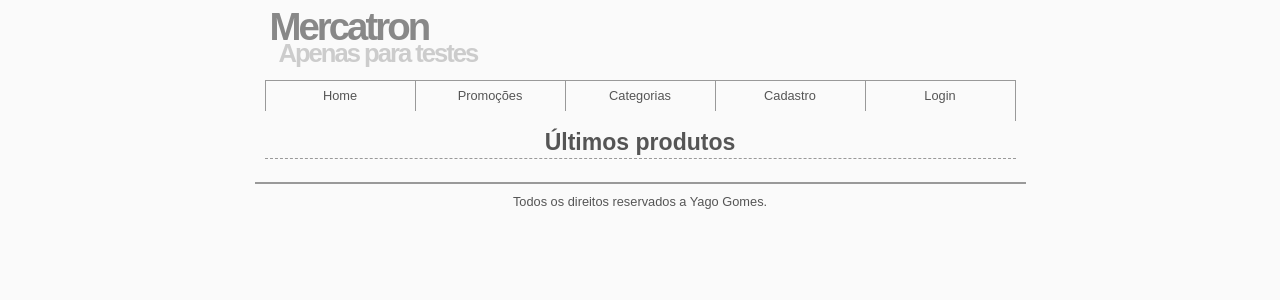
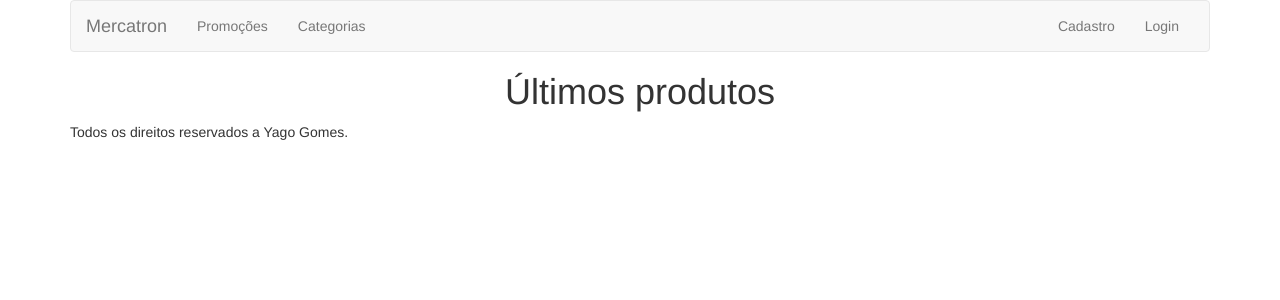
Before and after one commit to Yagamii/mvcloja, a PHP site: page / in a window 1280 px wide. Shown: the top 300 px of the page. Run offline with PHP 8.4, Linux system fonts and the light colour scheme; data that the repository does not hold is empty; some libraries are stand-ins or nearby versions.

Commit message:
Feito navbar

```diff
--- a/src/template/Layouts/layout.php
+++ b/src/template/Layouts/layout.php
@@ -2,44 +2,72 @@
 <html xmlns="http://www.w3.org/1999/xhtml">
 <head>
 <meta http-equiv="Content-Type" content="text/html; charset=utf-8" />
+<meta http-equiv="X-UA-Compatible" content="IE=edge">
+<meta name="viewport" content="width=device-width, initial-scale=1">
 	<title><?php
 				//Utiliza o a pagina do Fuseaction para alterar o titulo da pagina no navegador
 				echo ucfirst(Fuseaction);
 			?>
     </title>
-	<link rel="stylesheet" href="src/template/Layouts/style.css" type="text/css" media="screen" />
+	<link href="src/template/Layouts/css/bootstrap.css" rel="stylesheet">
+	<!--<link rel="stylesheet" href="src/template/Layouts/style.css" type="text/css" media="screen" />-->
 	<script language="javascript" type="text/javascript" src="src/template/Layouts/functions.js" ></script>
+	<!--[if lt IE 9]>
+	 <script src="https://oss.maxcdn.com/html5shiv/3.7.2/html5shiv.min.js"></script>
+	 <script src="https://oss.maxcdn.com/respond/1.4.2/respond.min.js"></script>
+ <![endif]-->
 </head>
+<body class="container">
+	<!-- Definições inciais do cabeçalho e aparencia do botão para mobile -->
+	<nav class="navbar navbar-default">
+		<div class="container-fluid">
+			<div class="navbar-header">
+				<button type="button" class="navbar-toggle collapsed" data-toggle="collapse" data-target="#navbar-main" aria-expanded="false">
+					<span class="sr-only">Abrir menu</span>
+					<span class="icon-bar"></span>
+					<span class="icon-bar"></span>
+					<span class="icon-bar"></span>
+				</button>
+				<a class="navbar-brand" href="index.php">Mercatron</a>
+			</div>
 
-<body>
-	<div id="header">
-		<h1>Mercatron</h1>
-		<h2>Apenas para testes</h2>
-	</div>
-	<div id="navigation">
-		<ul>
-			<li><a href="index.php">Home</a></li>
-			<li><a href="index.php?page=promocoes">Promoções</a></li>
+			<!-- Itens do cabeçalho -->
+
+		<div class="collapse navbar-collapse" id="navbar-main">
+			<ul class="nav navbar-nav">
+				<li><a href="index.php?page=promocoes">Promoções<span class="sr-only">(current)</span></a></li>
 				<li><a href="index.php?page=categorias">Categorias</a></li>
+
+
+			</ul>
+				<ul class="nav navbar-nav navbar-right">
 					<li><a href="index.php?page=cadastro">Cadastro</a></li>
-			<li><?php if(isset($_SESSION['id_usuario'])){
-            			echo '<div class="dropdown"><a href="#"><div class="dropbtn">'.$_SESSION['usuario'].'</div></a>
-								<div class="dropdown-content">';
+					<li class="dropdown">
+						<?php if(isset($_SESSION['id_usuario'])){
+			            			echo '<a href="#" class="dropdown-toggle" data-toggle="dropdown" role="button" aria-haspopup="true" aria-expanded="false">'
+												.$_SESSION['usuario'].
+												'<span class="caret"></span></a>';
+												echo '<ul class="dropdown-menu">';
 												if($_SESSION['id_nivel'] == 3){
-										echo '<a href="painel/index.php?page=home">Admin</a>';
+													echo '<li><a href="painel/index.php?page=home">Admin</a></li>';
 												}
 												echo '
-									<a href="index.php?page=carrinho">Carrinho <div  class="botaocarrinho">'.count(@$_SESSION['carrinho']).'</div></a>
-									<a href="index.php?page=login&action=editar&id='.$_SESSION['id_usuario'].'">Editar dados</a>
-									<a href="index.php?page=login&action=logout">Logout</a>
-								</div>
-								</div>';
+												<li><a href="index.php?page=carrinho">Carrinho <span class="glyphicon glyphicon-shopping-cart">'.count(@$_SESSION['carrinho']).'</span></a></li>
+												<li><a href="index.php?page=login&action=editar&id='.$_SESSION['id_usuario'].'">Editar dados</a></li>
+												<li><a href="index.php?page=login&action=logout">Logout</a></li>
+											</ul>';
 									}else{
 									echo '<a href="index.php?page=login">Login</a>';
 									}
-                        ?></li>
+			                        ?>
+					</li>
 				</ul>
 		</div>
+		</div>
+	</nav>
+											<!------- -->
+
+
     	<div id="content">
 
     		<?php
@@ -65,5 +93,10 @@
     <div id="footer">
 			Todos os direitos reservados a Yago Gomes.
     </div>
+
+		<!-- jQuery (necessary for Bootstrap's JavaScript plugins) -->
+    <script src="https://ajax.googleapis.com/ajax/libs/jquery/1.11.2/jquery.min.js"></script>
+    <!-- Include all compiled plugins (below), or include individual files as needed -->
+    <script src="src/template/Layouts/js/bootstrap.js"></script>
 </body>
 </html>
```
Lines whose indentation alone changed are shown as unchanged.
